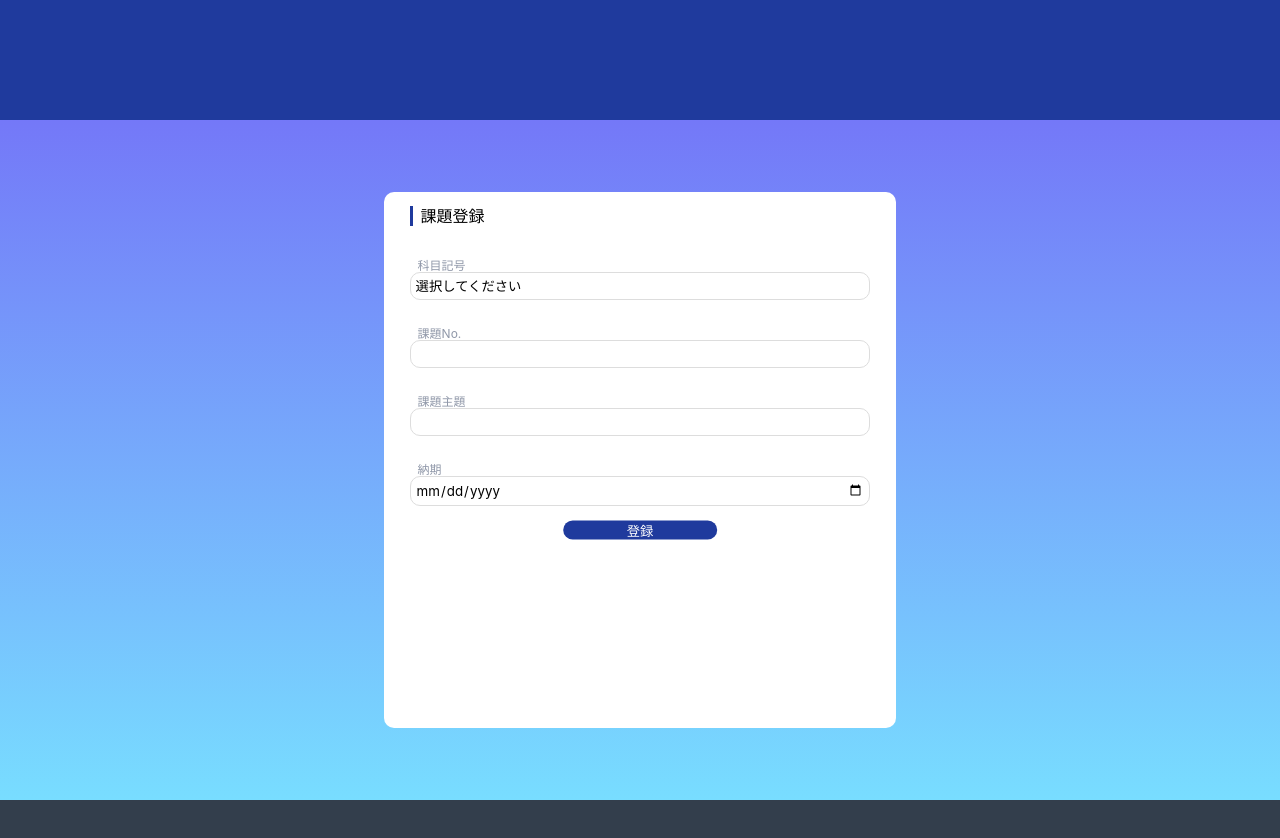
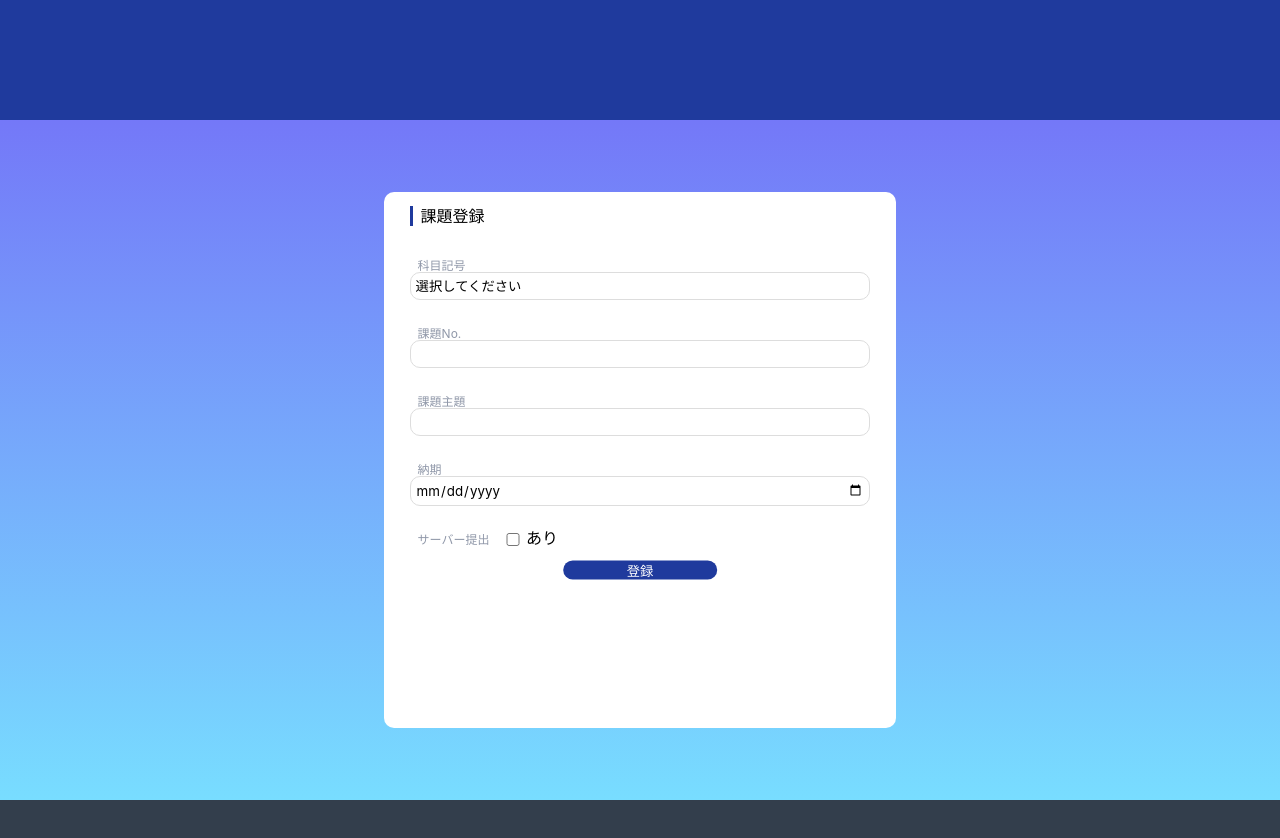
Before and after one commit to ess4536/hw_input, a React (Create React App) app: page / in a window 1280 px wide. Shown: the top 838 px of the page. Built offline with nearby package versions, Linux system fonts and the light colour scheme.

Commit message:
add toServer input

```diff
--- a/src/components/MyForm.js
+++ b/src/components/MyForm.js
@@ -8,6 +8,7 @@ export default class MyForm extends React.Component {
     hwNo: "",
     title: "",
     deadline: "",
+    toServer: false,
 
     subjectCodeError: false,
     hwNoError: false,
@@ -117,6 +118,15 @@ export default class MyForm extends React.Component {
                 value={this.state.deadline}
                 onChange={this.handleChange} />
             </label>
+            <label htmlFor="toServer">
+                <span className="label">サーバー提出</span>
+                <input
+                id="toServer"
+                type="checkbox"
+                name="toServer"
+                value="1"
+                /> あり
+            </label>
             <button className="btn" onClick={this.handleSubmit}>登録</button>
           </div>
         </div>
```
